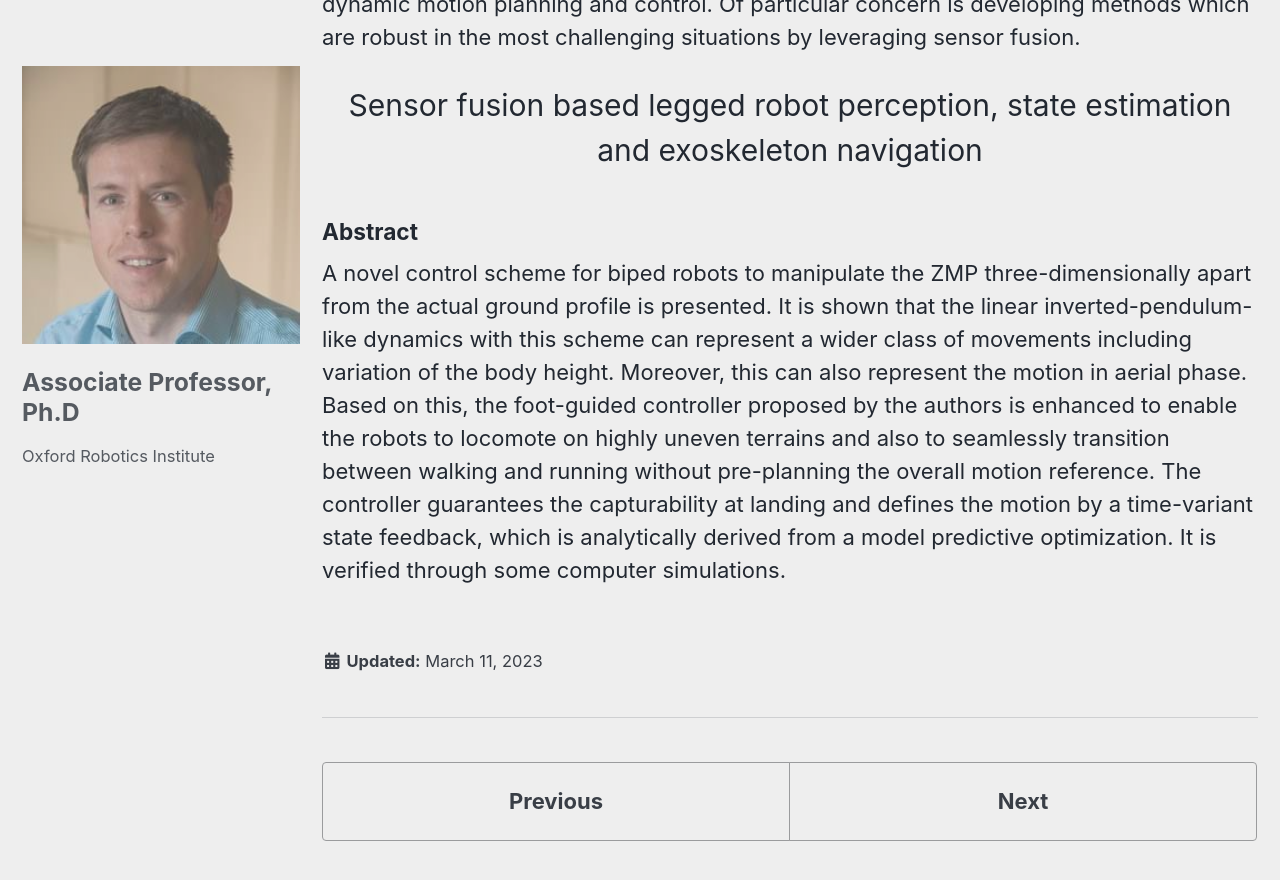
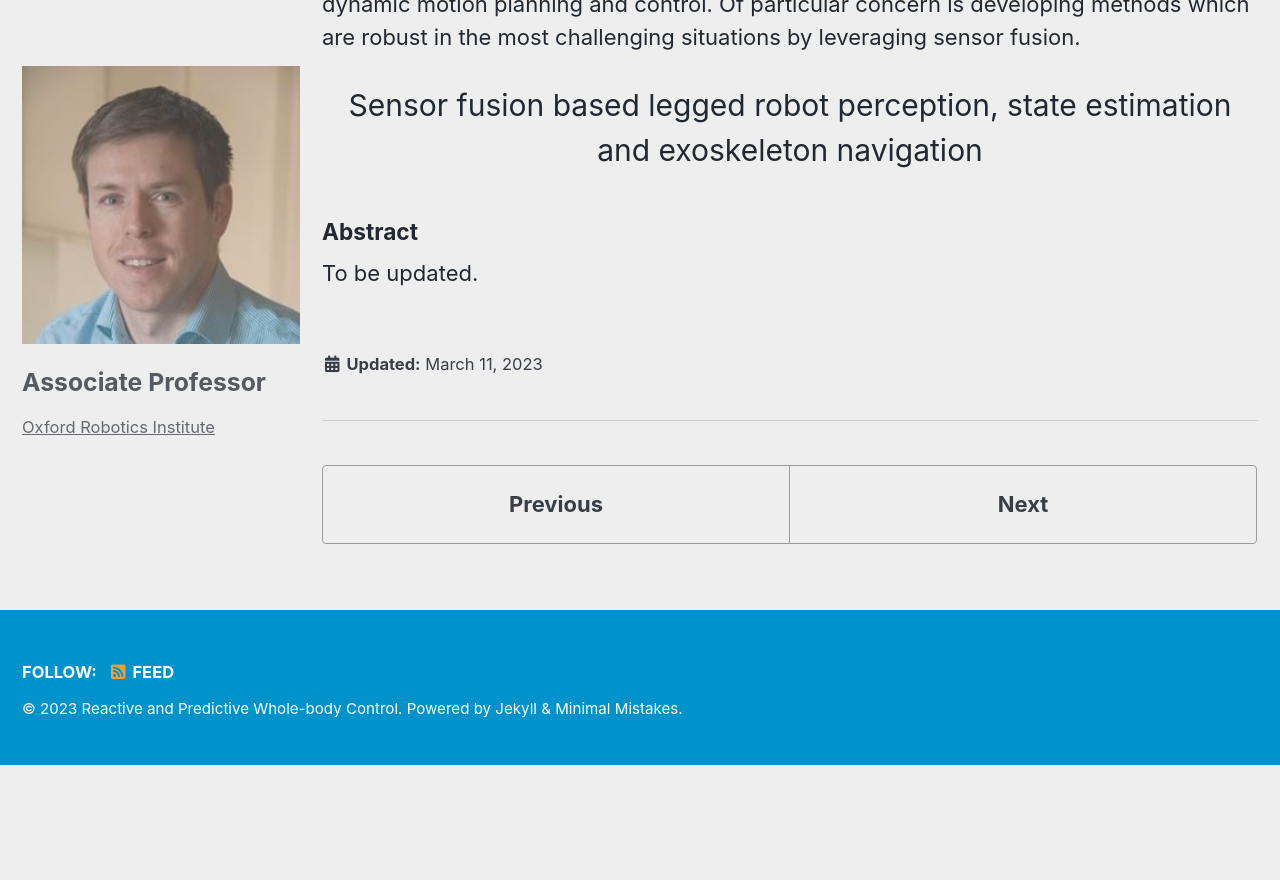
Before and after one commit to iros-2023-humanoid/iros-2023-humanoid, a Jekyll site: the page built from _speakers/fallon.md, in a window 1280 px wide and 900 px high, scrolled down 505 px. Shown: the top 880 px of the window. Built offline with Jekyll 4.4.1, drawn with Linux system fonts in a browser that asks for light colours; cached includes are drawn as plain includes; after the commit the page ends 1270 px from its top, so only the background shows below that.

Commit message:
Update Maurice's page

```diff
--- a/_speakers/fallon.md
+++ b/_speakers/fallon.md
@@ -5,10 +5,10 @@ layout: single
 classes: wide
 
 sidebar:
-  - title: "Associate Professor, Ph.D"
+  - title: "Associate Professor"
     image: /docs/assets/images/speakers/fallon.jpg
     image_alt: "logo"
-    text: "Oxford Robotics Institute"
+    text: "[Oxford Robotics Institute](https://ori.ox.ac.uk/)"
 
 toc: false
 collection: speakers
@@ -31,4 +31,4 @@ Sensor fusion based legged robot perception, state estimation and exoskeleton na
 ##### Abstract
 
 
-A novel control scheme for biped robots to manipulate the ZMP three-dimensionally apart from the actual ground profile is presented. It is shown that the linear inverted-pendulum-like dynamics with this scheme can represent a wider class of movements including variation of the body height. Moreover, this can also represent the motion in aerial phase. Based on this, the foot-guided controller proposed by the authors is enhanced to enable the robots to locomote on highly uneven terrains and also to seamlessly transition between walking and running without pre-planning the overall motion reference. The controller guarantees the capturability at landing and defines the motion by a time-variant state feedback, which is analytically derived from a model predictive optimization. It is verified through some computer simulations.
+To be updated.
```
